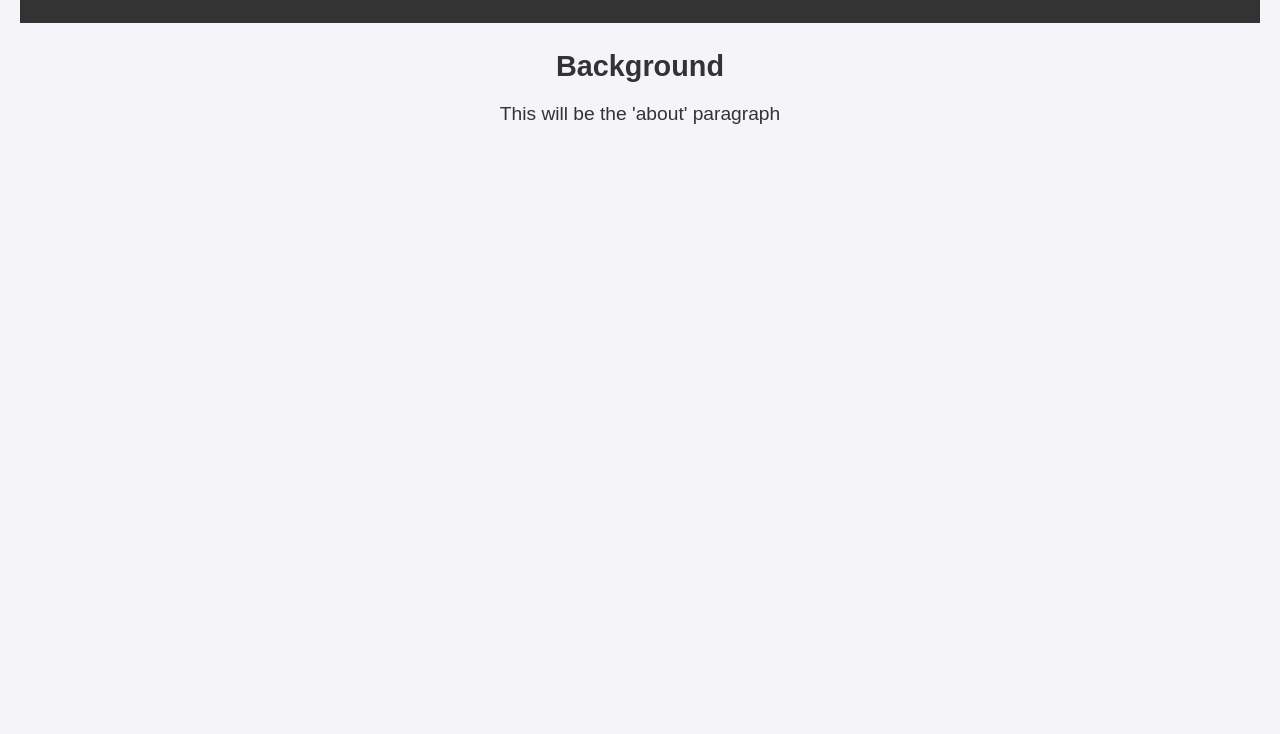
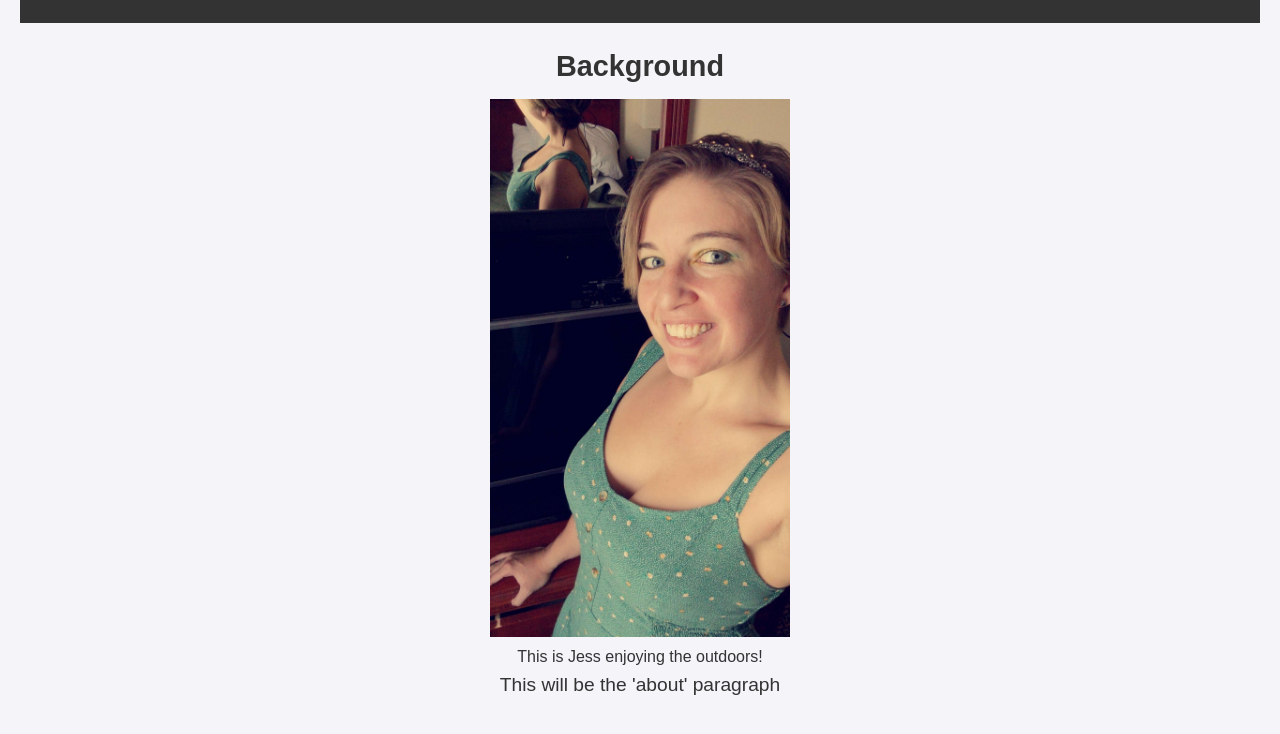
Before and after one commit to islys/bioSite, a plain HTML site: page about.html in a window 1280 px wide. Shown: the part 142-876 px from the top of the page. Before the commit the page ends 800 px from the top, so only its background shows below. Drawn offline with Linux system fonts and the light colour scheme.

Commit message:
Pushing 16-Apr-2025

```diff
--- a/about.html
+++ b/about.html
@@ -2,7 +2,7 @@
     Ryan Monnier
     CSD 340
     bioSite
-    09-April-2025
+    about.html
 -->
 
 
@@ -29,6 +29,10 @@
 
   <section>
     <h2>Background</h2>
+    <figure>
+      <img src="images/portrait.jpg" alt="Jess portrait" width="300">
+      <figcaption>This is Jess enjoying the outdoors!</figcaption>
+    </figure>
     <p>
         This will be the 'about' paragraph
     </p>
--- a/bio.css
+++ b/bio.css
@@ -2,7 +2,7 @@
     Ryan Monnier
     CSD 340
     bioSite
-    09-April-2025
+    bio.css
 */
 
 
```
Also changed, not shown: hobbies.html (+1 -1 lines), index.html (+1 -1 lines), images/Hiking.jpg (added), images/boardgame..jpg (added), images/dizzy.jpg (added), images/honeymoon.jpg (added), images/portrait.jpg (added), images/uniform_halloween.jpg (added), 1 other file.
